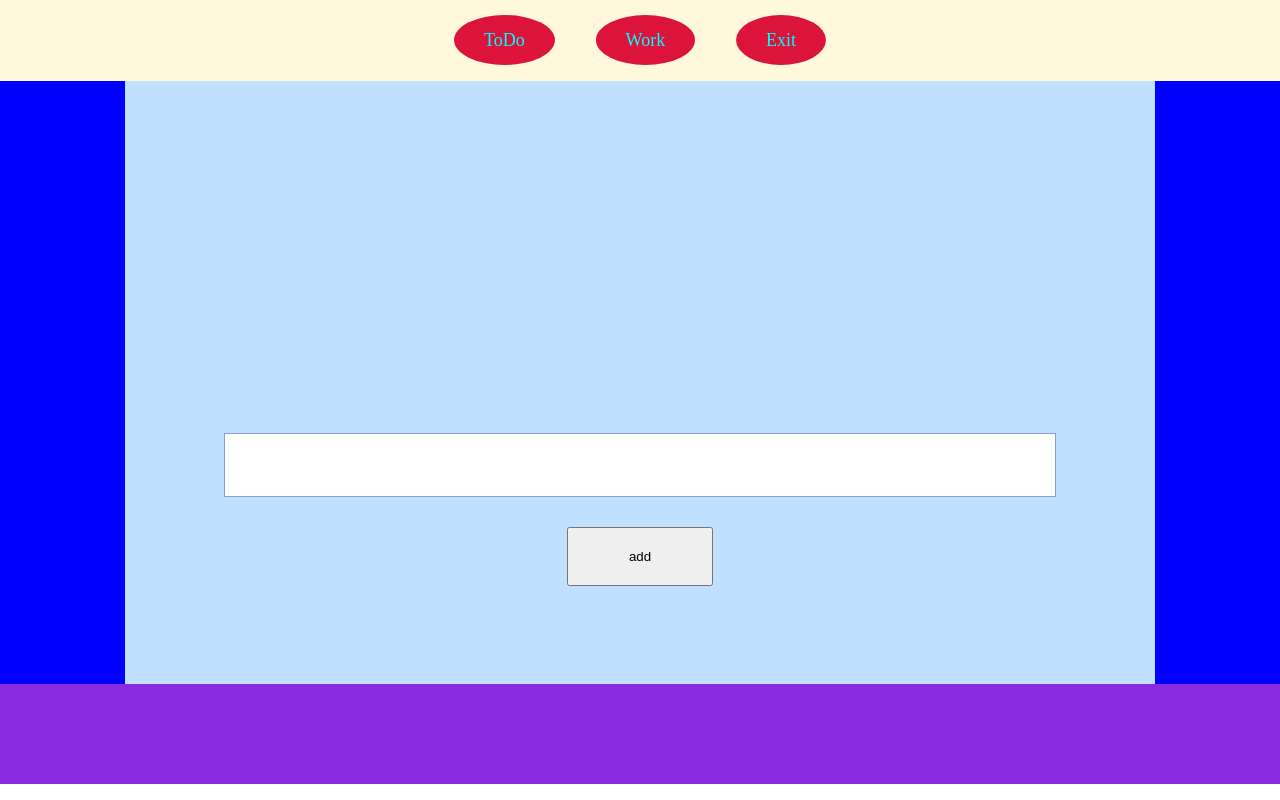
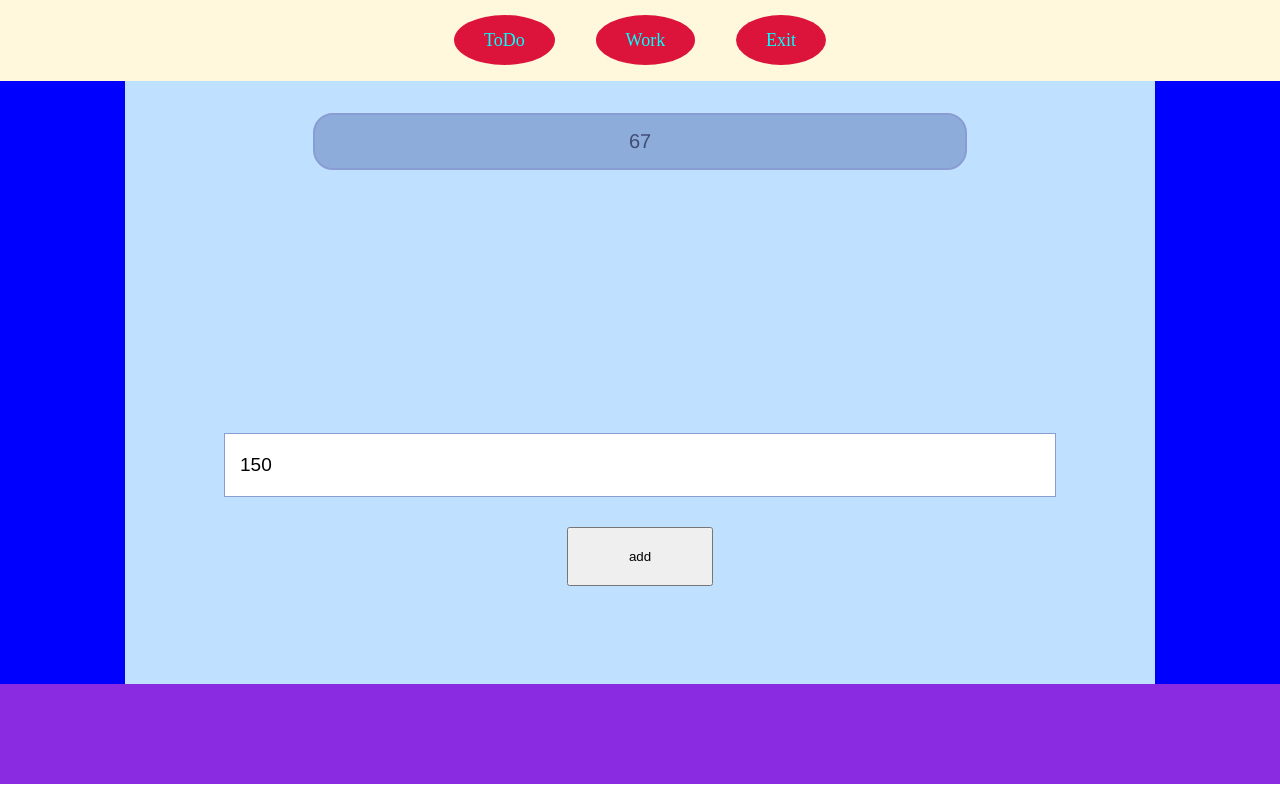
Before and after one commit to Kosmos107/reactToDo, a React (Create React App) app: page /ToDo in a window 1280 px wide. Both pictures are taken after a click on the link "ToDo". Built offline with nearby package versions, Linux system fonts and the light colour scheme.

Commit message:
исправлена ошибка с неправильной передачей пропса

```diff
--- a/src/component/Content/Content.jsx
+++ b/src/component/Content/Content.jsx
@@ -6,69 +6,65 @@ import ToDo from "./todo/ToDo"
 class Content extends React.Component {
     constructor(props){
         super()
-        this.state = {number:25,text:[],newText:"150"}
+        this.state = {number:25,text:[{text:67}],newText:"150"}
         this.hander = this.hander.bind(this)
         this.ShowNow = this.ShowNow.bind(this)
-        this.load = this.load.bind(this)
         this.addTextToDo=this.addTextToDo.bind(this)
         this.addNewText=this.addNewText.bind(this)
+    }
+
+    key=(e)=>{
+        console.log(e)
+        if(e.keyCode===13){
+            this.addTextToDo()
+        }
     }
     addTextToDo(){
             console.log(this.state)
             let newtext = this.state.newText
             let arr =this.state.text
             let newArr= [...arr]
-
             if(newtext){
             newArr.push({text:newtext})
-            console.log(this.state)
             this.setState((state)=>{
-                console.log("newtext",newtext)
                 return(
                     state.text=newArr,
                     state.newText=""
                 )
             })
             }else(console.log("напиши текст"))
-
     }
     addNewText(e){
         this.setState({newText:e.target.value})
-        console.log(this.state)
-        console.log(this.state.text)
 
     }
     hander(event){
         this.setState({number:event.target.value})
     }
-    load (z){
-        if(z){
-            return(
-                <div className={S.load}>
-                </div>
-            )
-        }
-    }
+
     ShowNow(x){
-        this.load(true)
-
 
         switch(x){
             case "Work":
                 return(
                 <div className={S.content}>
                     <Work number={this.state.number}/>
-                     <input className={S.info} value={this.state.number} onChange={this.hander} />
+                     <input className={S.info} value={this.state.number}  onChange={this.hander} />
                 </div>
                 )
              case "ToDo":
                 return(
-                <div className={S.content}>
+                <div  className={S.content}>
                     <ToDo
-                    info={this.state.text}
                     funcNew={this.addNewText}
                     funcText={this.addTextToDo}
+                    newText={this.state.newText}
+                    tex={this.state.text}
+                    funcKey={this.key}
+
                     />
+
+
                 </div>
                 )
                 default:
--- a/src/component/Content/todo/ToDo.jsx
+++ b/src/component/Content/todo/ToDo.jsx
@@ -2,19 +2,20 @@ import React from "react"
 import s from "./ToDo.module.scss"
 import ToDoList from "./ToDoList"
 const ToDo=(props)=>{
-    console.log(props.info)
-    console.log(props.info)
+    console.log(props)
+    let mapArr = props.tex.map((arr,num)=>{
+        console.log(arr)
+        return(
+            <ToDoList t={arr.text} key={num} />
+        )
+    })
         return(
         <>
-            <div className={s.wrapperOrigin}>
-                {props.info.map((arr,num)=>{
-                console.log(arr,num)
-                debugger
-                return <ToDoList text={arr} key={num} />
-                })}
+            <div  className={s.wrapperOrigin}>
+              {mapArr}
             </div>
-            <input onChange={props.funcNew} value={props.newText} className={s.textToDo} />
-            <button onClick={props.funcText} className={s.ToDoButtons} >
+            <input onKeyDown={props.funcKey} onChange={props.funcNew} value={props.newText} className={s.textToDo} />
+            <button  onClick={props.funcText} className={s.ToDoButtons} >
                 add
             </button>
         </>
--- a/src/component/Content/todo/ToDo.module.scss
+++ b/src/component/Content/todo/ToDo.module.scss
@@ -10,7 +10,7 @@
 }
 .wrapperOrigin{
     max-width: 100%;
-    overflow-y:auto ;
+    overflow-y:scroll ;
     margin: 30px auto;
     // border: 1px solid yellow;
     min-height: 290px;
--- a/src/component/Content/todo/ToDoList.jsx
+++ b/src/component/Content/todo/ToDoList.jsx
@@ -3,15 +3,19 @@ import s from "./ToDo.module.scss"
 
 
 function ToDoList(props){
-
+    console.log(props)
+    console.log(props.t)
     return(
         <label className={s.wrapper} >
             <input className={s.ListInput}  type="checkbox" />
-            <p className={s.text}>
-                {props.text}
-            </p>
+            <div className={s.text}>
+                {props.t}
+            </div>
 
         </label>
     )
 }
+//разабраться в этом пиздеце
+//исправить проблему с пустым массивом
+
 export default ToDoList
```
Lines whose indentation alone changed are shown as unchanged.
